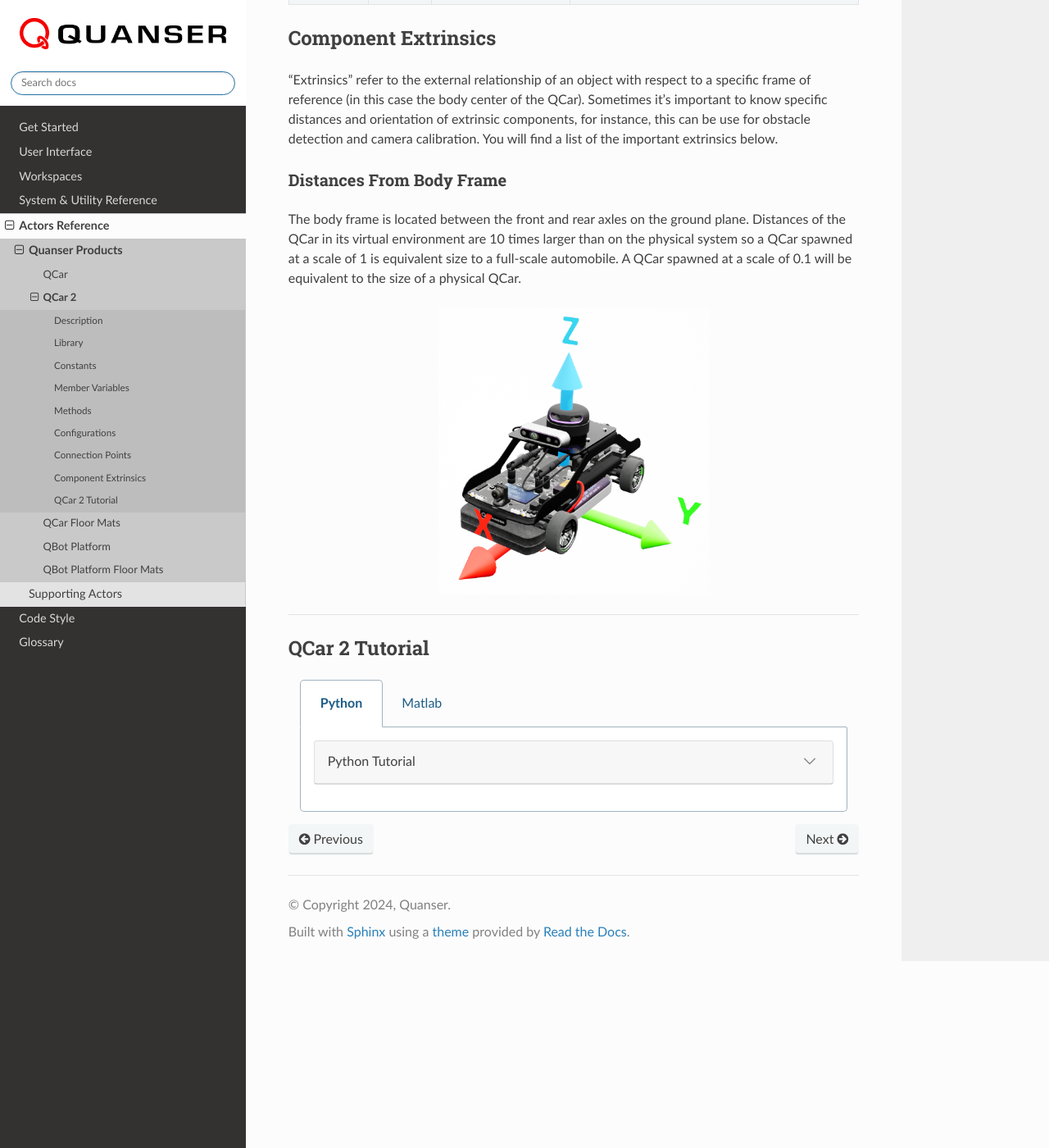
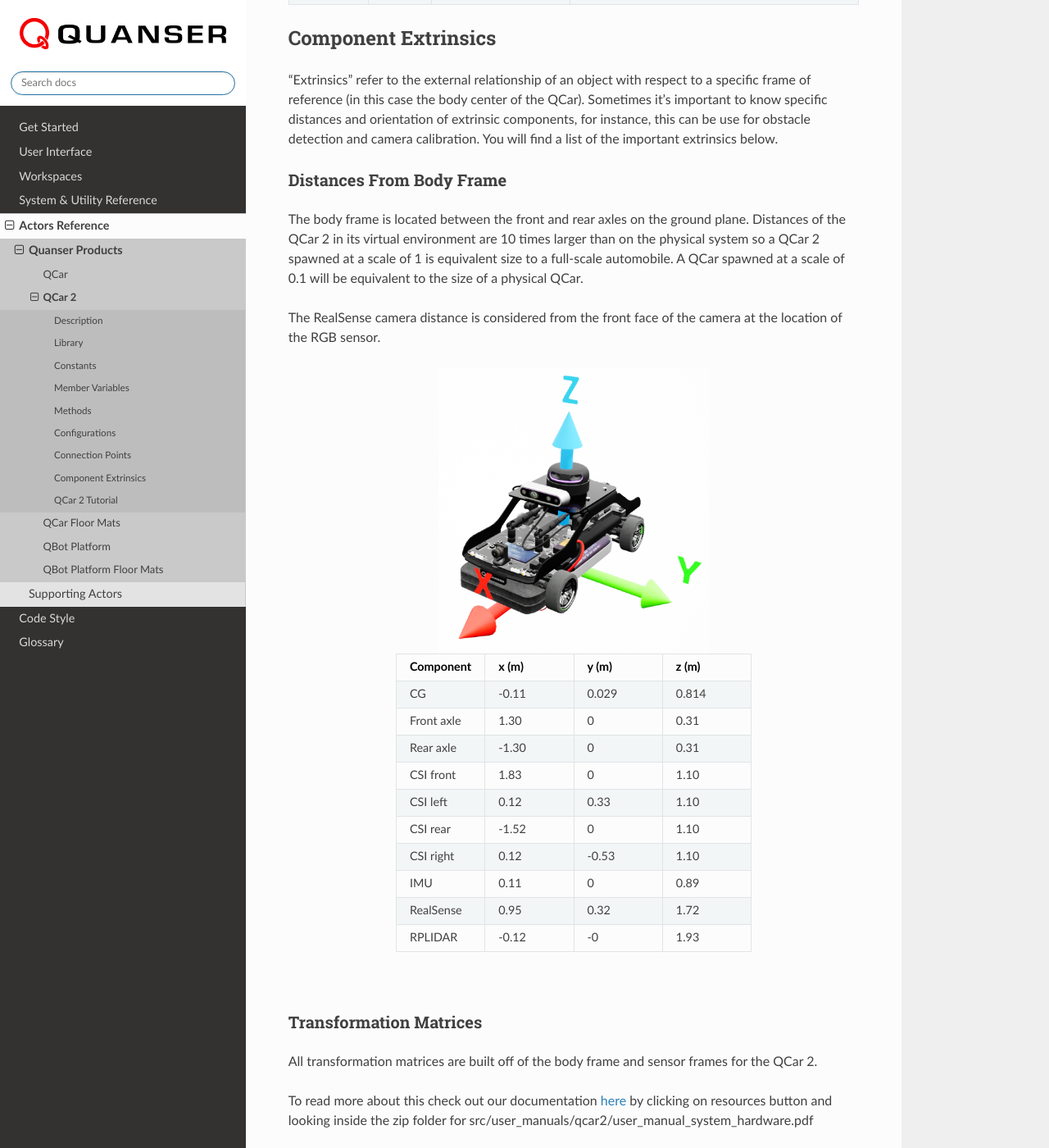
Before and after one commit to quanser/Quanser_Interactive_Labs_Resources, a Sphinx documentation site: the page built from docs/source/Objects/qcar2_library.rst, in a window 1280 px wide and 1400 px high, scrolled down 5790 px. Shown: the whole window at 82% size. Built offline with Sphinx 7.4.7 and the Read the Docs theme 2.0.0, drawn with Linux system fonts in a browser that asks for light colours; some of the changed text lies outside the part shown.

Commit message:
QCar 2 library now has extrinsic matrices

```diff
--- a/docs/source/Objects/qcar2_library.rst
+++ b/docs/source/Objects/qcar2_library.rst
@@ -131,52 +131,55 @@
 Distances From Body Frame
 ***************************
 The body frame is located between the front and rear axles on the ground plane.
-Distances of the QCar in its virtual environment are 10 times larger than on the
-physical system so a QCar spawned at a scale of 1 is equivalent size to a full-scale
+Distances of the QCar 2 in its virtual environment are 10 times larger than on the
+physical system so a QCar 2 spawned at a scale of 1 is equivalent size to a full-scale
 automobile. A QCar spawned at a scale of 0.1 will be equivalent to the size of a
 physical QCar.
 
+The RealSense camera distance is considered from the front face of the camera
+at the location of the RGB sensor.
 
 .. image:: ../pictures/qcar2_bodyframe.png
     :scale:  65%
     :align: center
 
-.. .. table::
-..     :widths: 11, 11, 11, 11
-..     :align: center
-..
-..     ========== ====== ====== ======
-..     Component  x (m)  y (m)  z (m)
-..     ========== ====== ====== ======
-..     CG          0.248 -0.074 0.709
-..     Front axle  1.300  0     0.310
-..     Rear axle  -1.300  0     0.310
-..     CSI front   1.930  0     0.953
-..     CSI left    0.140  0.438 0.953
-..     CSI rear   -1.650  0     0.953
-..     CSI right   0.140 -0.674 0.953
-..     IMU         1.278  0.223 0.895
-..     RealSense   0.822  0.003 1.582
-..     RPLIDAR    -0.108 -0.001 1.799
-..     ========== ====== ====== ======
-..
-..
-..
-.. |
-..
-.. Transformation Matrices
-.. ************************
-..
-.. All transformation matrices are built off of the fody frame and camera frames
-.. for the QCar.
-.. To read more about this check out our documentation
-.. `here <https://www.quanser.com/products/self-driving-car-studio/>`__
-.. by clicking on resources button and looking inside the zip folder for
-.. src/user_manuals/qcar2/user_manual_system_hardware.pdf
-..
-.. .. image:: ../pictures/qcar_extrinsic_matrices.png
-..     :scale:  65%
-..     :align: center
+.. table::
+    :widths: 11, 11, 11, 11
+    :align: center
+
+    ========== ====== ====== ======
+    Component  x (m)  y (m)  z (m)
+    ========== ====== ====== ======
+    CG          -0.11  0.029 0.814
+    Front axle  1.30   0     0.31
+    Rear axle  -1.30   0     0.31
+    CSI front   1.83   0     1.10
+    CSI left    0.12   0.33  1.10
+    CSI rear   -1.52   0     1.10
+    CSI right   0.12  -0.53  1.10
+    IMU         0.11   0     0.89
+    RealSense   0.95   0.32  1.72
+    RPLIDAR    -0.12  -0     1.93
+    ========== ====== ====== ======
+
+
+
+|
+
+Transformation Matrices
+************************
+
+All transformation matrices are built off of the body frame and sensor frames
+for the QCar 2.
+
+To read more about this check out our documentation
+`here <https://www.quanser.com/products/self-driving-car-studio/>`__
+by clicking on resources button and looking inside the zip folder for
+src/user_manuals/qcar2/user_manual_system_hardware.pdf
+
+.. image:: ../pictures/extrinsics_qc2.png
+    :scale:  65%
+    :align: center
 
 -------------------------------------------------------------------------------
 
```
Also changed, not shown: docs/source/pictures/extrinsics_qc2.png (added), 1 other file.
